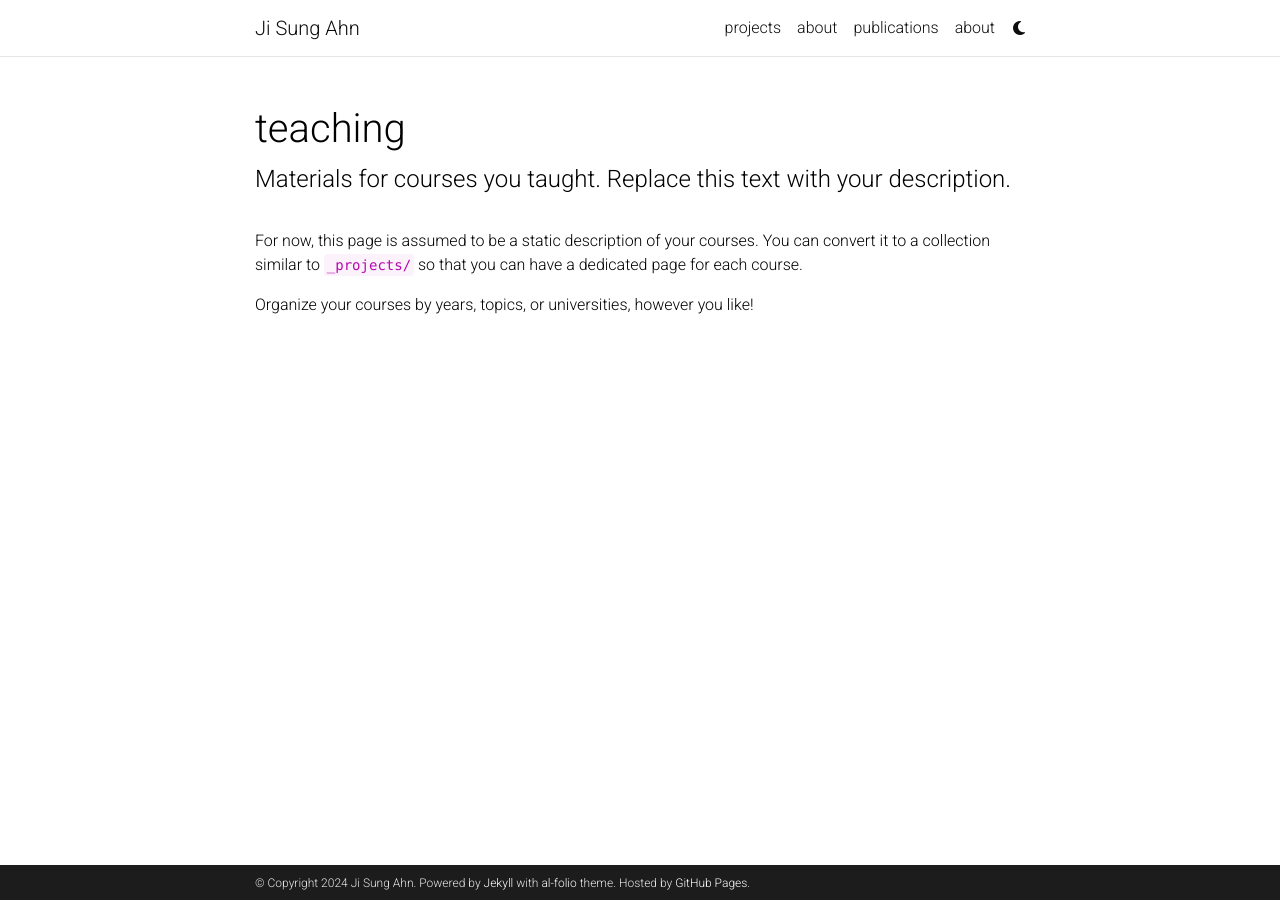
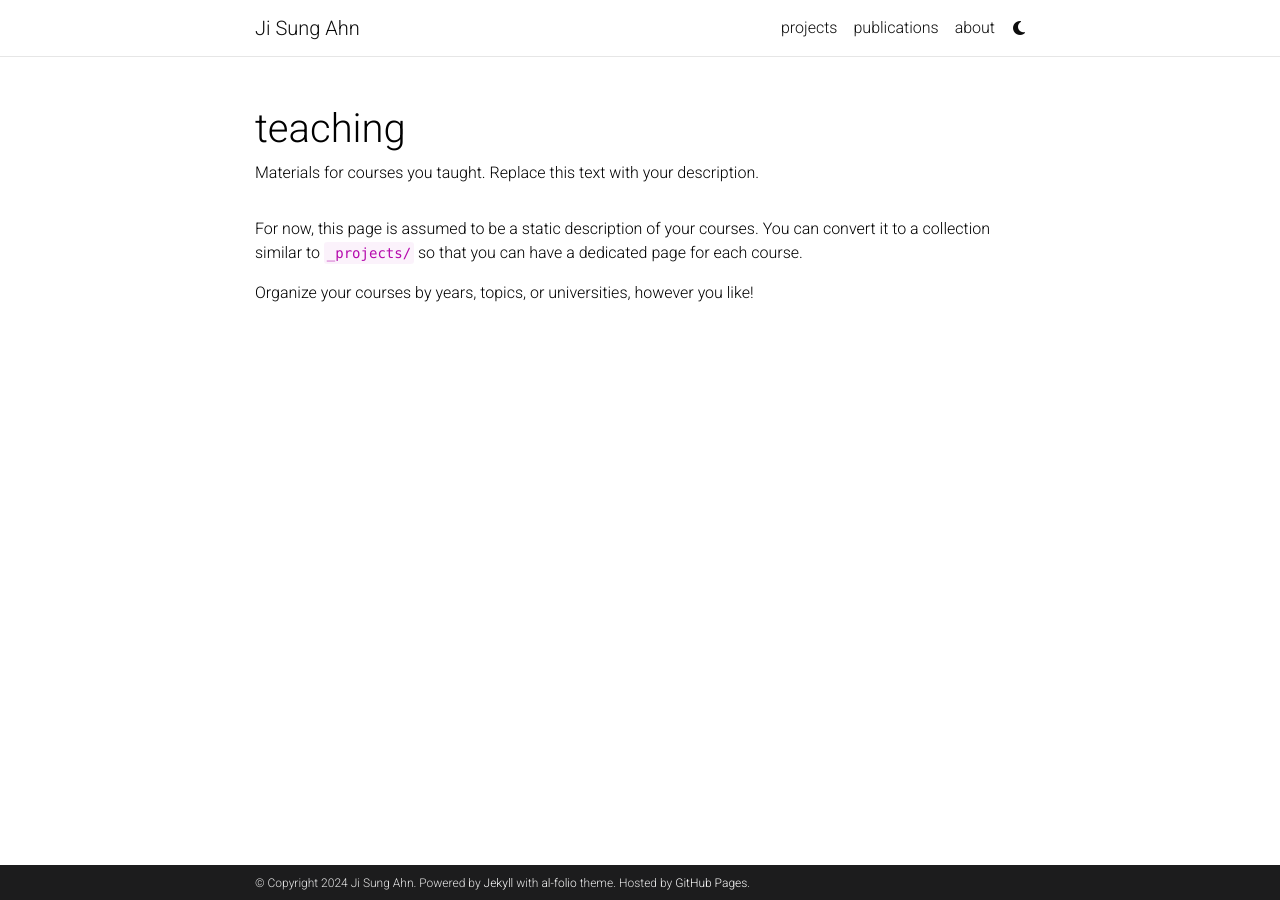
Before and after one commit to jisungahn10/jisungahn10.github.io, a Jekyll site: the page built from _pages/teaching.md, in a window 1280 px wide. Built offline with Jekyll 4.4.1, drawn with Linux system fonts in a browser that asks for light colours; comment, search, counter and statistics services are not loaded; a style sheet for code colours, icons or effects is not loaded.

Commit message:
updates to formatting

```diff
--- a/_includes/header.html
+++ b/_includes/header.html
@@ -83,6 +83,9 @@
                   {%- endif -%}
                 </a>
               </li>
+              {%- endif -%}
+              {%- endif -%}
+              {% endfor -%}
 
               <!-- About -->
               <li class="nav-item {% if page.permalink == '/' %}active{% endif %}">
@@ -93,9 +96,6 @@
                 </a>
               </li>
 
-              {%- endif -%}
-              {%- endif -%}
-              {% endfor -%}
               {%- if site.enable_darkmode %}
 
               <!-- Toogle theme mode -->
--- a/_sass/_base.scss
+++ b/_sass/_base.scss
@@ -155,7 +155,7 @@
 
 .post-description {
   margin-bottom: 2rem;
-  font-size: 1.5rem;
+  font-size: 1.0rem;
 
   a {
     color: inherit;
```
